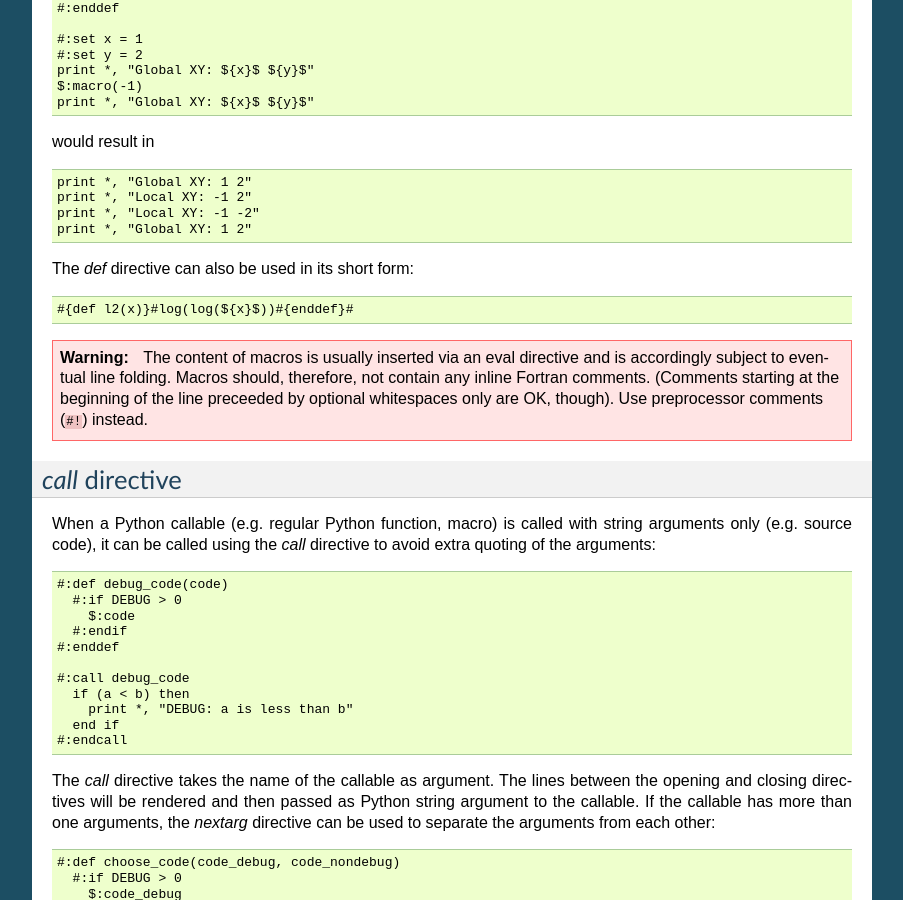
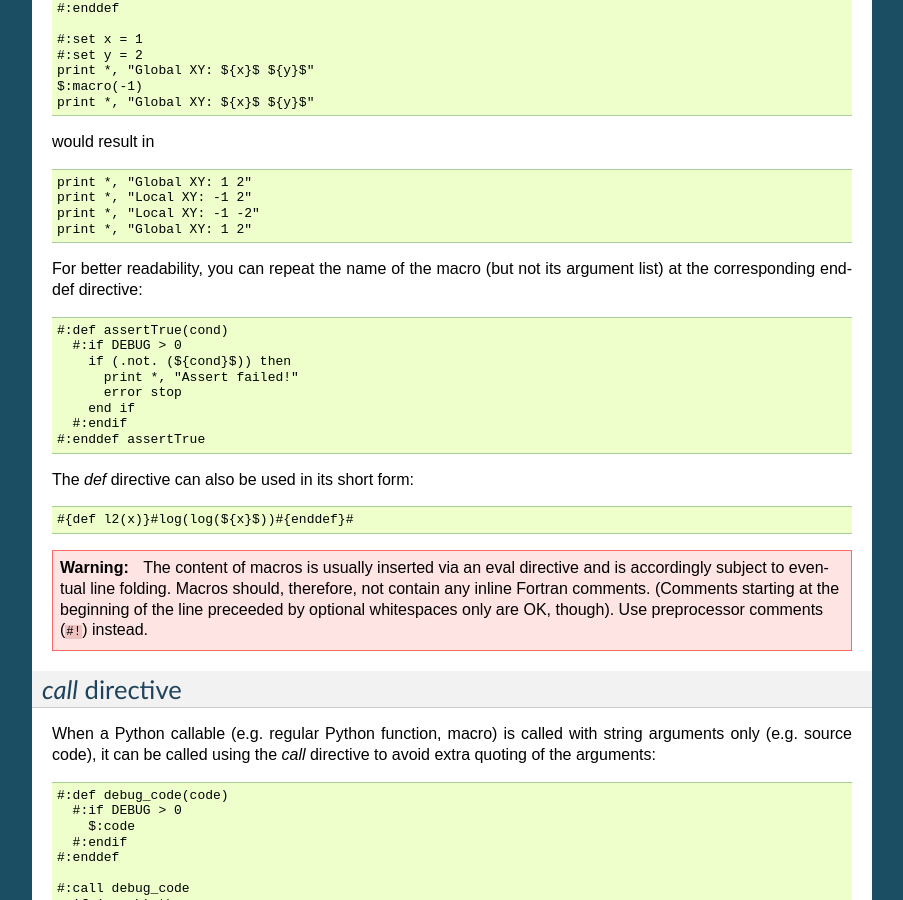
Before and after one commit to aradi/fypp, a Sphinx documentation site: the page built from docs/fypp.rst, in a window 1280 px wide and 900 px high, scrolled down 11088 px. Shown: the whole window, without its empty margins (198-1101 px from the left). Built offline with Sphinx 7.4.7, drawn with Linux system fonts in a browser that asks for light colours.

Commit message:
Add named enddef directives

```diff
--- a/CHANGELOG.rst
+++ b/CHANGELOG.rst
@@ -10,6 +10,9 @@ Added
 -----
 
 * Allow equal sign as separator in set directive for better readability.
+
+* Allow macro name in enddef directives.
+
 
 Changed
 -------
--- a/docs/fypp.rst
+++ b/docs/fypp.rst
@@ -685,6 +685,19 @@ would result in ::
   print *, "Local XY: -1 2"
   print *, "Local XY: -1 -2"
   print *, "Global XY: 1 2"
+
+
+For better readability, you can repeat the name of the macro (but not its
+argument list) at the corresponding enddef directive::
+
+  #:def assertTrue(cond)
+    #:if DEBUG > 0
+      if (.not. (${cond}$)) then
+        print *, "Assert failed!"
+        error stop
+      end if
+    #:endif
+  #:enddef assertTrue
 
 
 The `def` directive can also be used in its short form::
```
Also changed, not shown: 2 other files.
